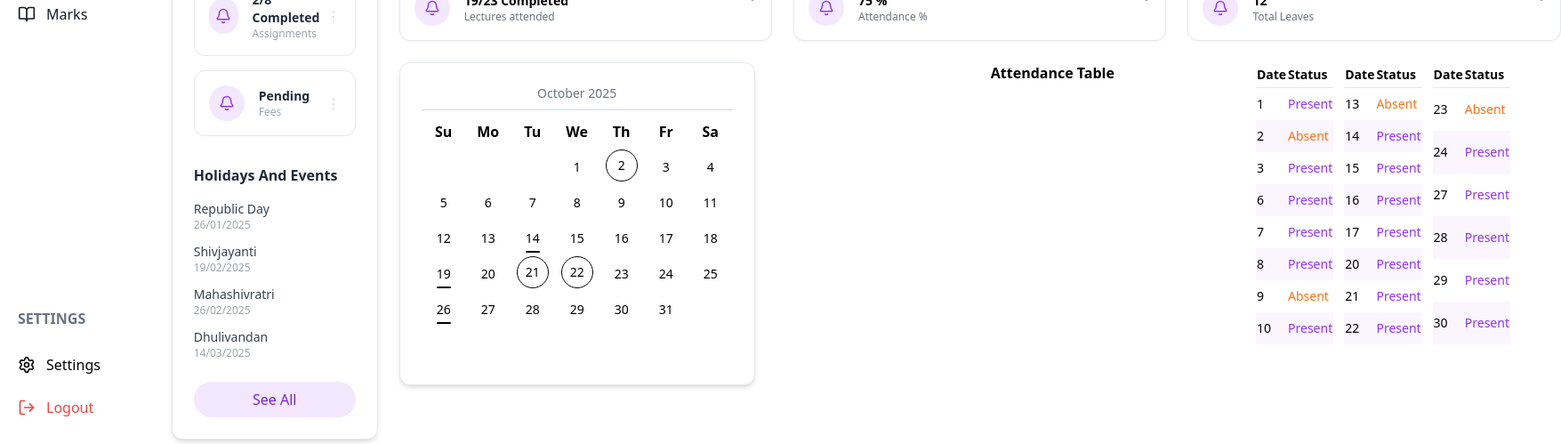
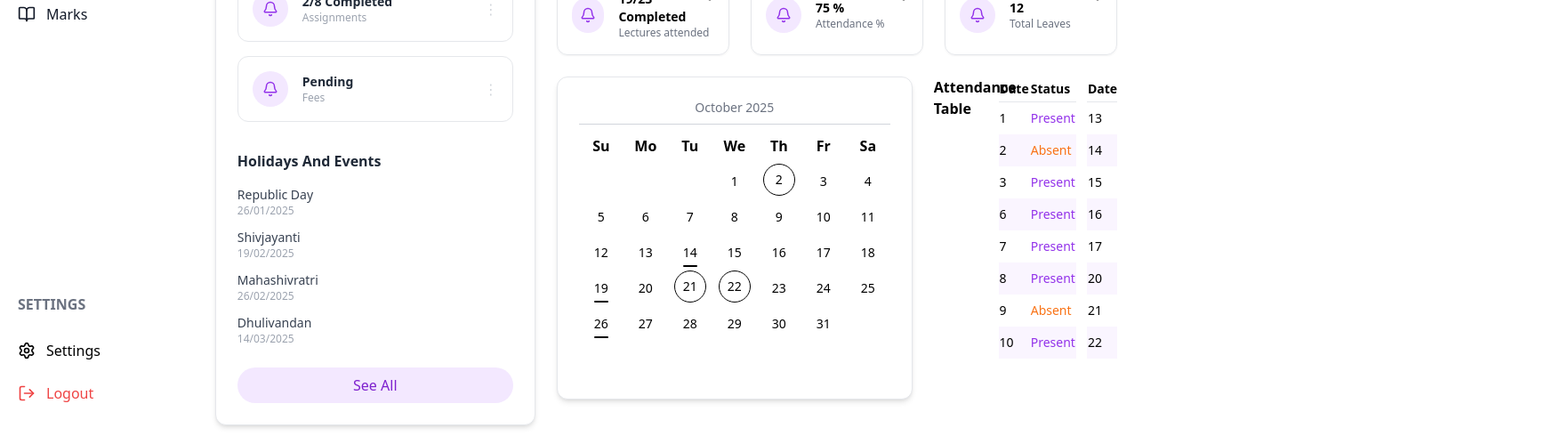
Before and after one commit to Prakriti2909/Quantunflux-demo-screen, a React (Create React App) app in the folder frontend/: page / in a window 1280 px wide. Shown: the part 376-875 px from the top of the page at 89% size, 1755 px wide, since content can reach past the window. Built offline with nearby package versions, Linux system fonts and the light colour scheme; no server answers; the HTML template or start-up script is replaced by a standard one.

Commit message:
Update Dashboard.js

```diff
--- a/frontend/src/pages/Dashboard.js
+++ b/frontend/src/pages/Dashboard.js
@@ -118,10 +118,8 @@ const Dashboard = () => {
   <div className="flex-1">
     <CalendarWidget monthDays={monthDays} absentDays={absentDays} holidayDays={holidayDays}/>
   </div>
-  <div className="flex-1 overflow-x-auto">
-  <div className="w-max">
+  <div className="flex-1">
     <AttendanceTable monthDays={monthDays} absentDays={absentDays} />
-  </div>
 </div>
 </div>
       </div>
```
